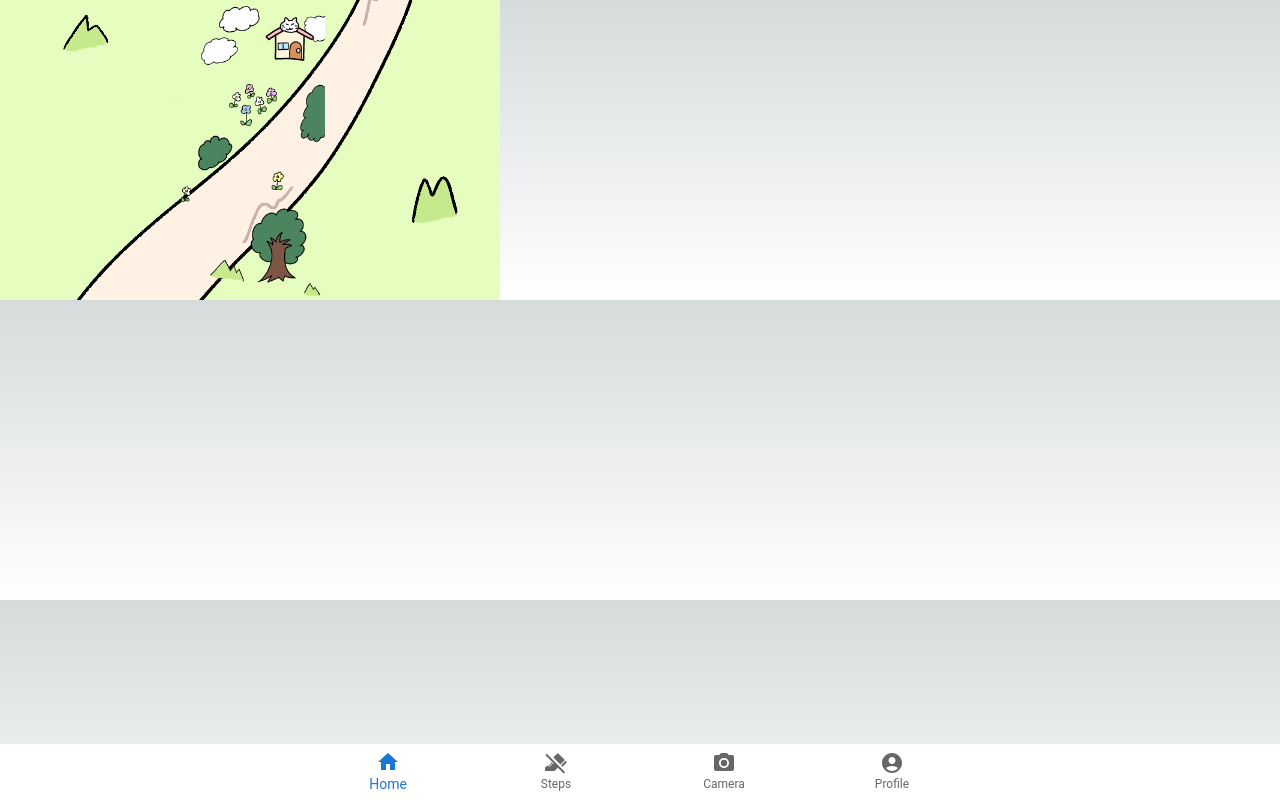
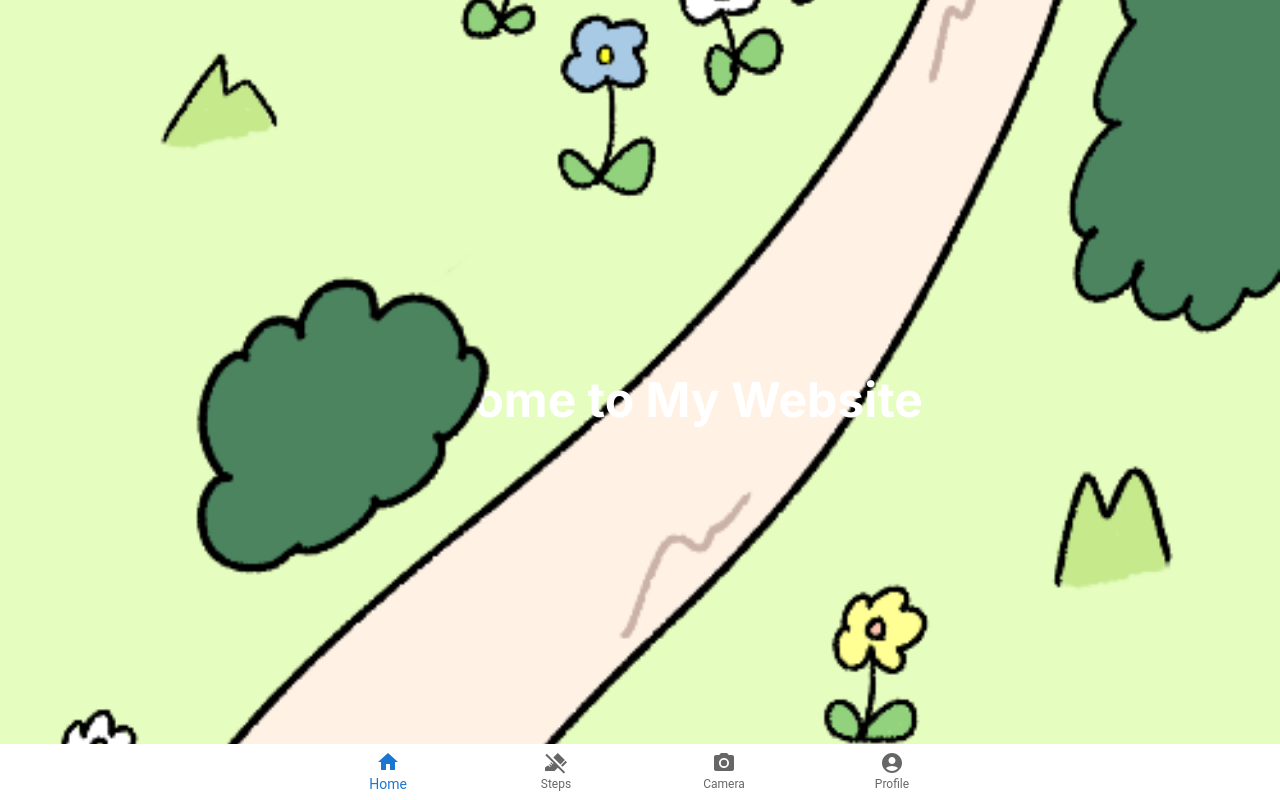
Before and after one commit to shoei03/nekoaruki-ver4, a Next.js app: page / in a window 1280 px wide. Built offline with nearby package versions, Linux system fonts and the light colour scheme.

Commit message:
complete HOME

```diff
--- a/src/app/page.tsx
+++ b/src/app/page.tsx
@@ -2,21 +2,23 @@ import Image from "next/image";
 
 export default function Home() {
   return (
-    <div className="relative w-[500px] h-[300px]">
-      <Image
-        src="/backGround-0.png"
-        layout="fill"
-        objectFit="cover"
-        alt="background"
-        className="absolute"
-      />
-      <Image
-        src="/backGround-1.png" // 重ねる画像のパスを指定
-        layout="fill"
-        objectFit="contain"
-        alt="overlay"
-        className="absolute"
-      />
+    <div className="relative h-screen">
+    {/* 背景画像（背面） */}
+    <div
+      className="absolute inset-0 bg-cover bg-center z-0"
+      style={{ backgroundImage: "url('/backGround-0.png')" }}
+    />
+
+    {/* テキスト部分 */}
+    <div className="relative z-10 flex items-center justify-center h-full">
+      <h1 className="text-white text-5xl font-bold">Welcome to My Website</h1>
     </div>
+
+    {/* オーバーレイ画像（前面） */}
+    <div
+      className="absolute inset-0 bg-cover bg-center z-10"
+      style={{ backgroundImage: "url('/backGround-1.png')" }}
+    />
+  </div>
   );
 }
--- a/src/components/SimpleBottomNavigation.tsx
+++ b/src/components/SimpleBottomNavigation.tsx
@@ -19,7 +19,7 @@ export default function SimpleBottomNavigation() {
   };
 
   return (
-    <Box className="fixed bottom-0 w-full">
+    <Box className="fixed bottom-0 w-full z-30">
       <BottomNavigation
         showLabels
         value={value}
```
